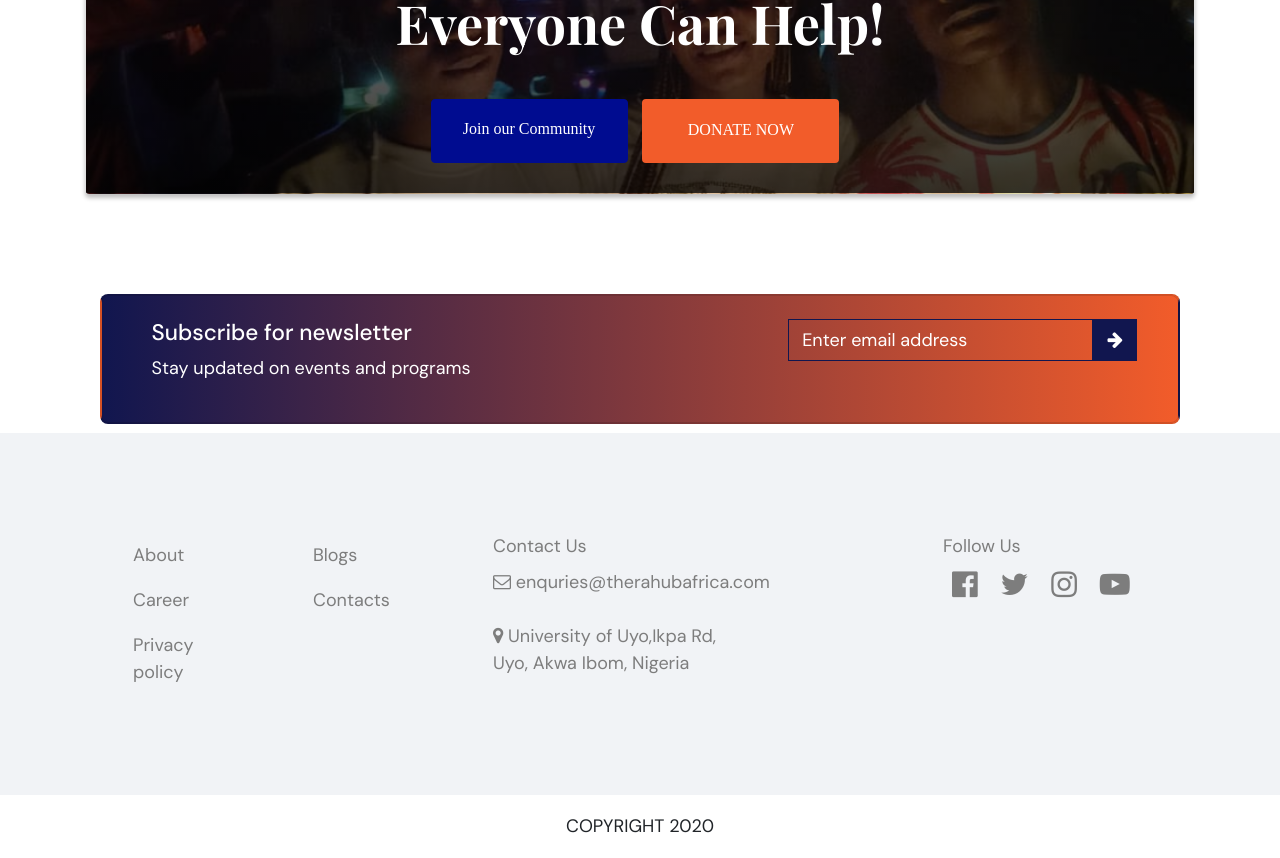
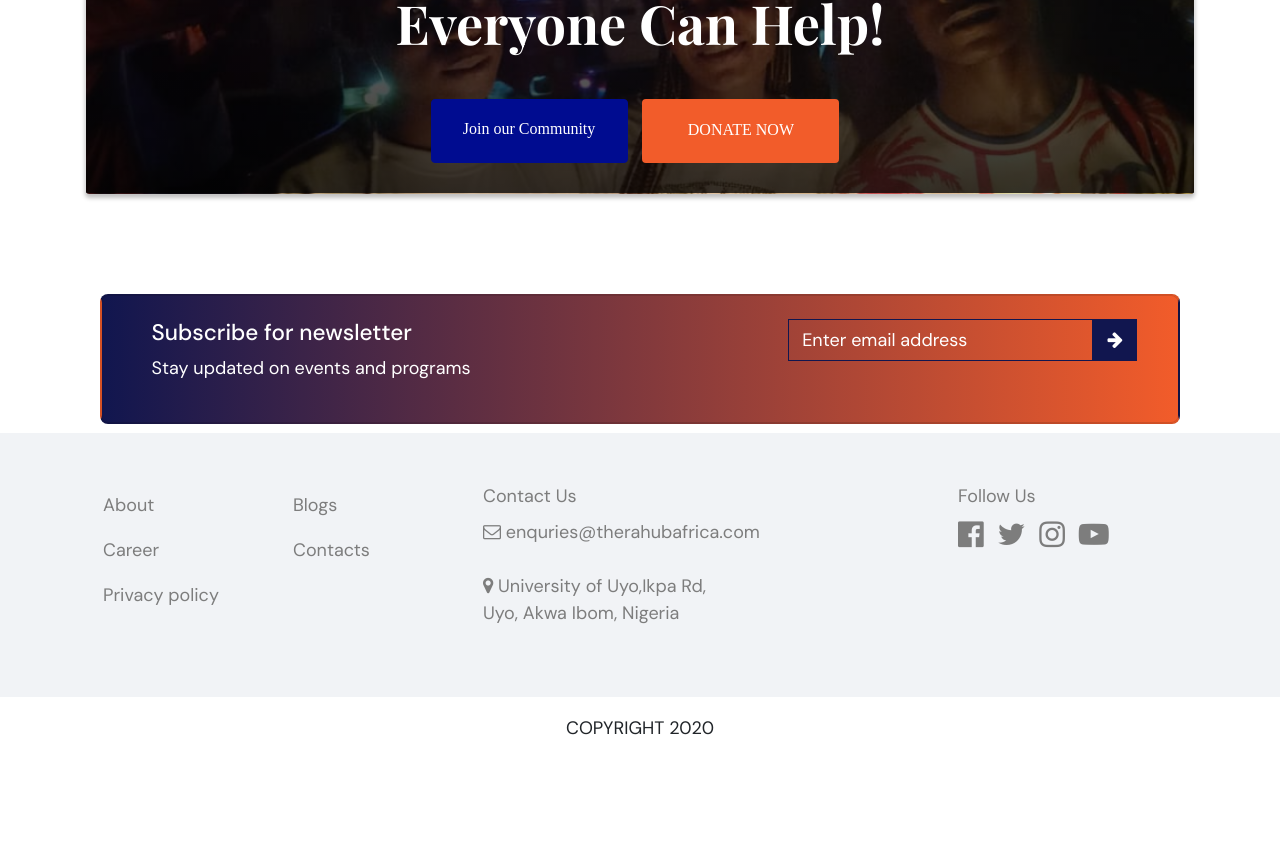
Before and after one commit to Emilsone/Therahub-africa, a plain HTML site: page index.html in a window 1280 px wide. Shown: the part 3371-4229 px from the top of the page. After the commit the page ends 4131 px from the top, so only its background shows below. Drawn offline with nearby package versions, Linux system fonts and the light colour scheme.

Commit message:
few edits on footer

```diff
--- a/assets/css/main.css
+++ b/assets/css/main.css
@@ -643,16 +643,18 @@ line-height: 34px;
 /* =================================Footer section============================= */
 .footer___section {
   background-color: var(--footer-bg);
-  padding: 100px ;
+  padding: 50px 20px 70px;
   color: var(--footer-text) !important;
 }
 .footer___section,
 .nav-link {
   color: var(--footer-text) !important;
+  text-align: left;
 }
 span .fa {
   font-size: 30px;
-  padding: 9px;
+  padding-top: 9px;
+  padding-right: 9px;
 }
 
 /* ===================================Media Query================================== */
```
